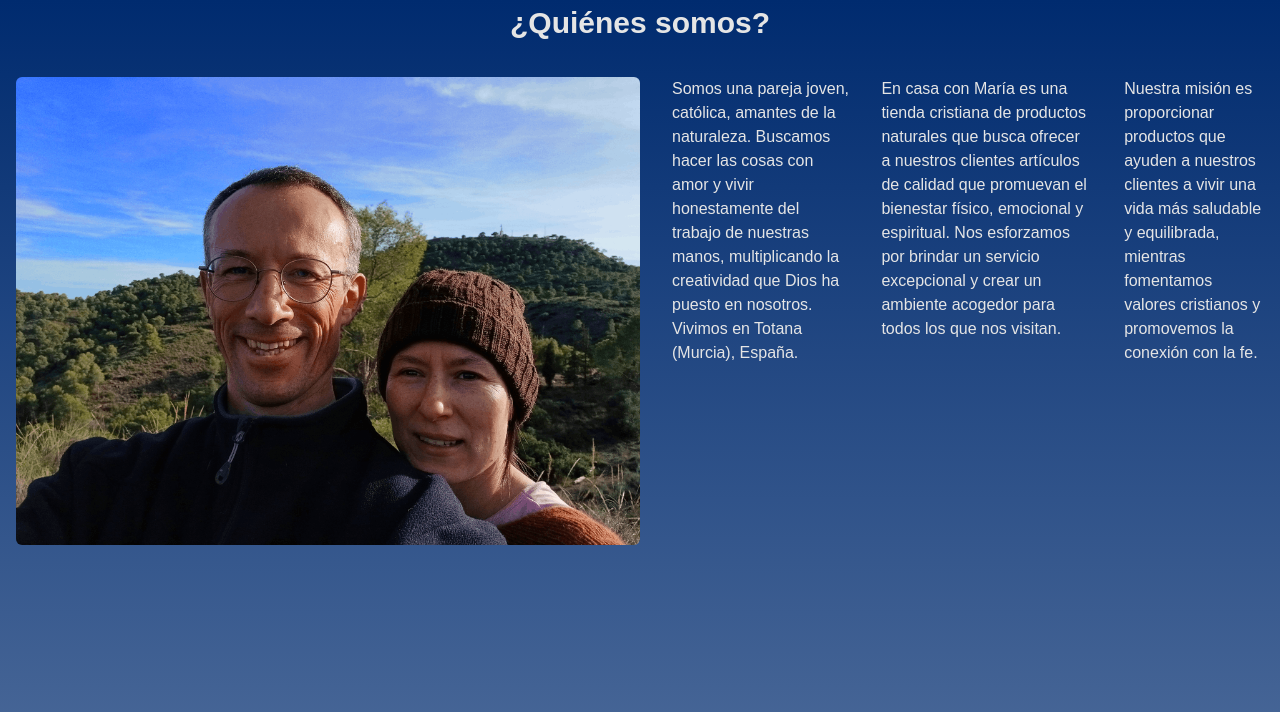
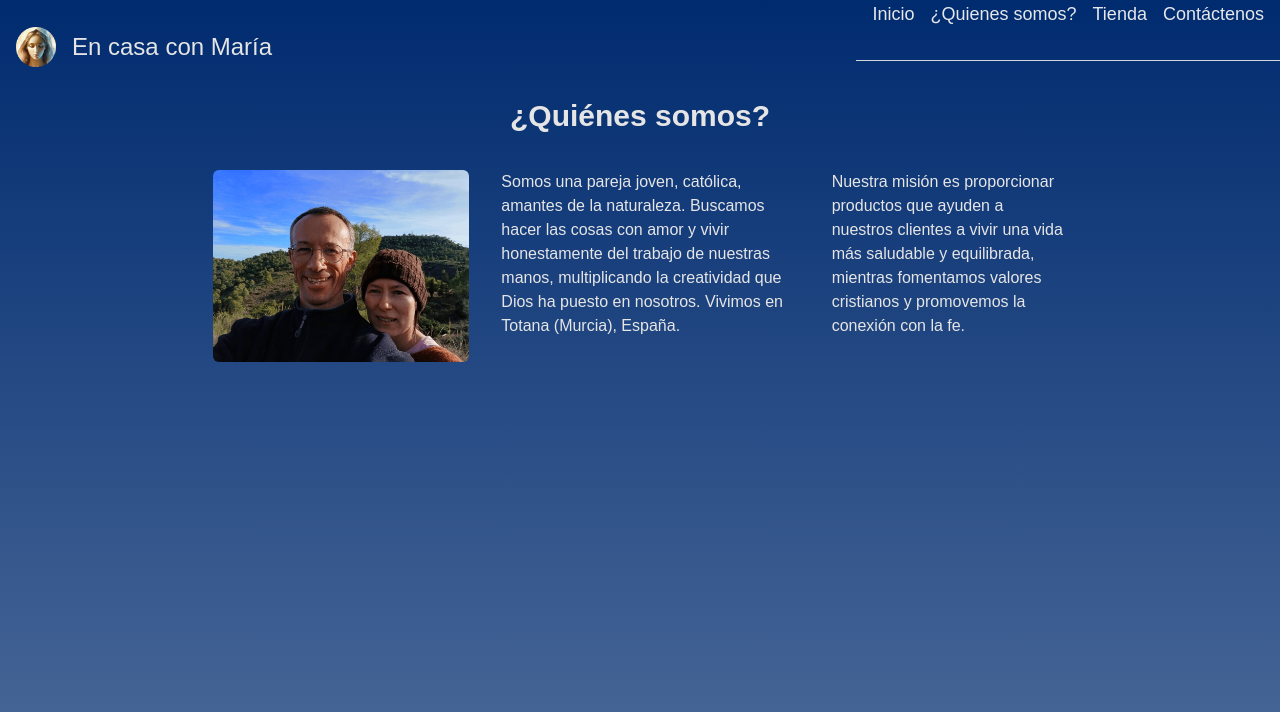
Before and after one commit to BrRoman/encasaconmaria, a Next.js app: page /about in a window 1280 px wide. Shown: the top 712 px of the page. Built offline with nearby package versions, Linux system fonts and the light colour scheme.

Commit message:
About page improved.

```diff
--- a/src/app/about/page.tsx
+++ b/src/app/about/page.tsx
@@ -1,32 +1,31 @@
+import Menu from "../components/Menu";
 import Image from "next/image";
 import imgNicoLady from "../../static/img/nico_lady.png";
 
 export default function About() {
   return (
+    <>
+      <Menu />
+
       <div id="about">
         <h1>¿Quiénes somos?</h1>
 
-      <div className="flex flex-col md:flex-row gap-8 my-8 px-4">
+        <div className="flex-column gap-8 my-8 md:w-2/3 md:mx-auto md:flex-row md:flex">
           <Image
             src={imgNicoLady}
             alt="Foto"
-          className="w-full md:w-1/2 md:rounded-md img-fluid"
+            width={450}
+            height={450}
+            className="w-full md:max-w-64 md:rounded-md md:mx-auto"
           />
 
           <div className="text">
             Somos una pareja joven, católica, amantes de la naturaleza. Buscamos
-          hacer las cosas con amor y vivir honestamente del trabajo de nuestras
-          manos, multiplicando la creatividad que Dios ha puesto en nosotros.
-          Vivimos en Totana (Murcia), España.
+            hacer las cosas con amor y vivir honestamente del trabajo de
+            nuestras manos, multiplicando la creatividad que Dios ha puesto en
+            nosotros. Vivimos en Totana (Murcia), España.
           </div>
 
-        <p>
-          En casa con María es una tienda cristiana de productos naturales que
-          busca ofrecer a nuestros clientes artículos de calidad que promuevan
-          el bienestar físico, emocional y espiritual. Nos esforzamos por
-          brindar un servicio excepcional y crear un ambiente acogedor para
-          todos los que nos visitan.
-        </p>
           <p>
             Nuestra misión es proporcionar productos que ayuden a nuestros
             clientes a vivir una vida más saludable y equilibrada, mientras
@@ -34,5 +33,6 @@ export default function About() {
           </p>
         </div>
       </div>
+    </>
   );
 }
```
Lines whose indentation alone changed are shown as unchanged.
